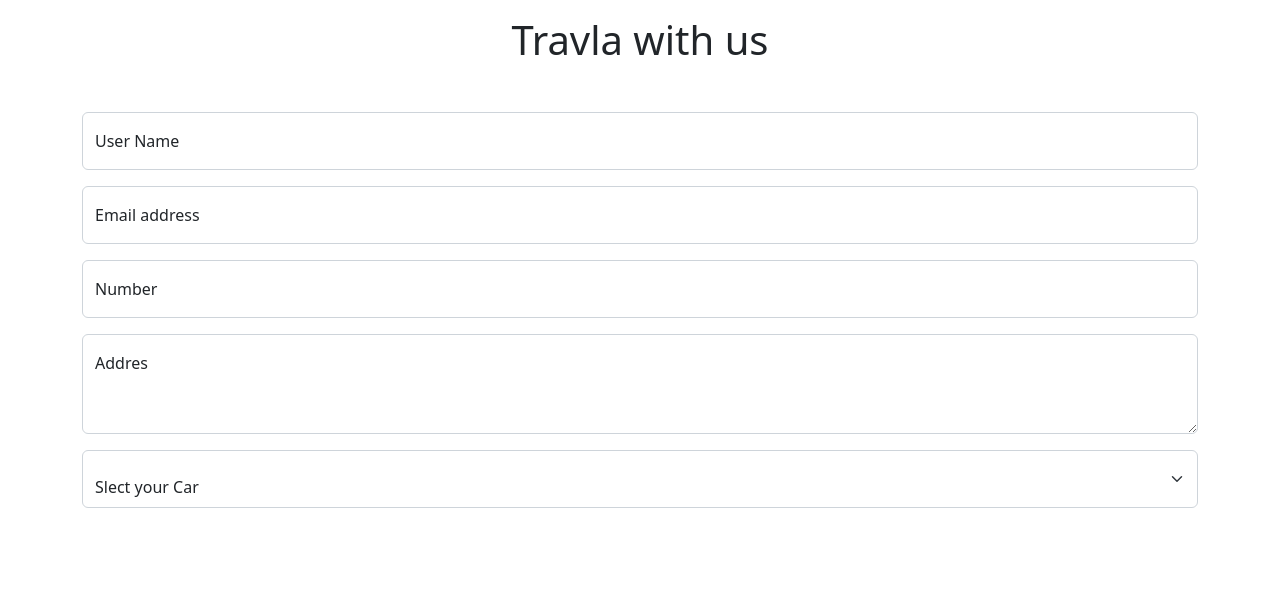
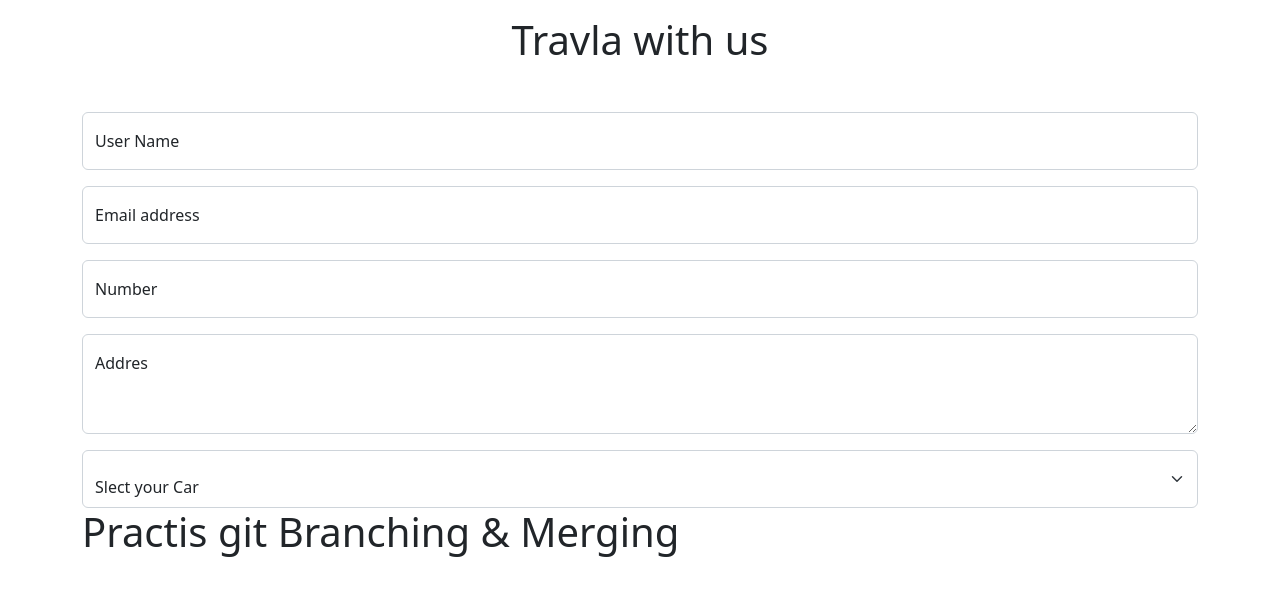
Before and after one commit to mostafizar-rahman/regex-from-validation, a plain HTML site: page index.html in a window 1280 px wide. Drawn offline with nearby package versions, Linux system fonts and the light colour scheme.

Commit message:
Practis git Branching & Merging

```diff
--- a/index.html
+++ b/index.html
@@ -46,6 +46,7 @@
             <!-- <button class="mt-3 btn btn-success" id="btn">Submite</button> -->
         </form>
         <!-- <button id="btn">0</button> -->
+        <h1>Practis git Branching & Merging</h1>
     </div>
 
     <script src="./app.js"></script>
```
